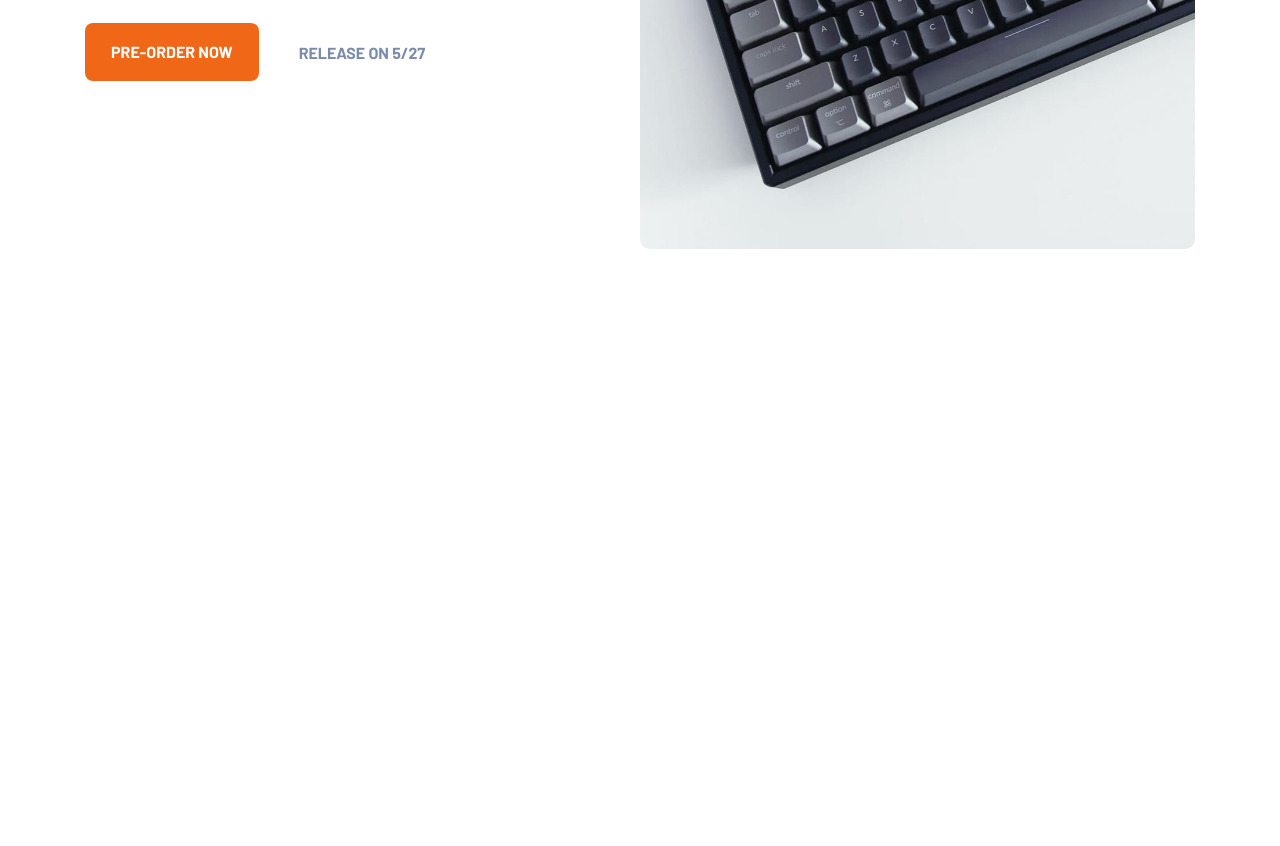
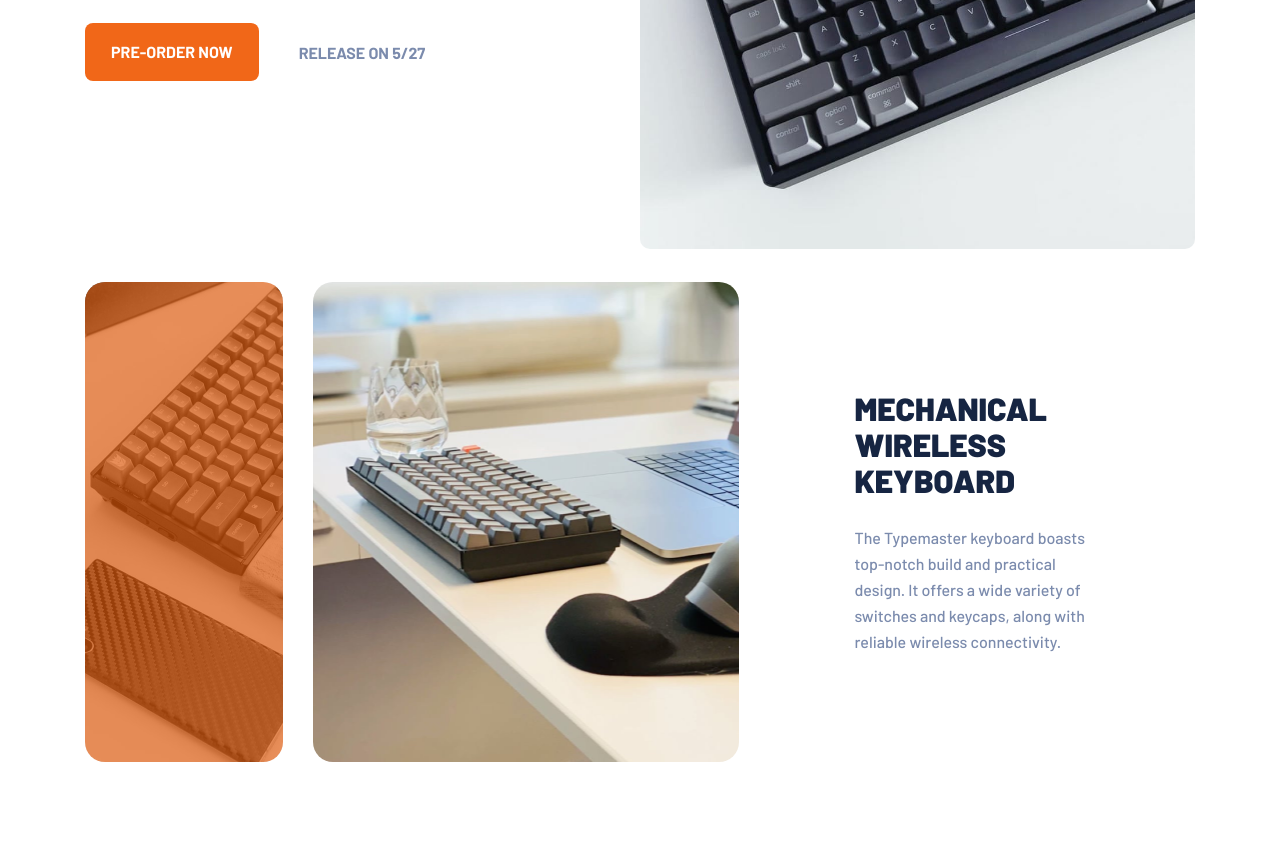
Before and after one commit to Ergashev95/typemaster-landing, a plain HTML site: page index.html in a window 1280 px wide. Shown: the part 424-1270 px from the top of the page. Before the commit the page ends 800 px from the top, so only its background shows below. Drawn offline with Linux system fonts and the light colour scheme.

Commit message:
add product section

```diff
--- a/css/main.css
+++ b/css/main.css
@@ -160,3 +160,71 @@ body {
     object-fit: cover;
 }
 /* SITE-HERO */
+
+
+/* PRODUCT SECTION */
+.product {
+    padding-bottom: 84px;
+}
+.product-grid {
+    display: grid;
+    grid-template-columns: repeat(5,1fr);
+    grid-template-rows: repeat(2,1fr);
+    grid-template-areas:
+        "sm lg lg lg2 lg2"
+        "sm lg lg lg2 lg2"
+    ;
+    gap: 30px;
+}
+.product-item {
+    min-height: 480px;
+    border-radius: 20px;
+    overflow: hidden;
+}
+.product-keyboard__sm {
+    grid-area: sm;
+    position: relative;
+}
+.product-keyboard__lg {
+    grid-area: lg;
+}
+.product-keyboard__text {
+    grid-area: lg2;
+    display: flex;
+    flex-direction: column;
+    justify-content: center;
+    align-items: center;
+    row-gap: 27px;
+}
+.product__picture img {
+    object-fit: cover;
+    width: 100%;
+    height: 100%;
+}
+.product-hover {
+    width: 100%;
+    height: 100%;
+    background-color: #e35a0aa8;
+    position: absolute;
+    top: 0;
+    left: 0;
+}
+.product-title {
+    color: var(--dark-blue);
+    font-size: 32px;
+    font-weight: 900;
+    line-height: 36px;
+    text-transform: uppercase;
+    max-width: 255px;
+    width: 100%;
+
+}
+.product-desc {
+    color: var(--dark-blue-opacity);
+    font-size: 16px;
+    font-weight: 500;
+    line-height: 26px;
+    max-width: 255px;
+    width: 100%;
+}
+/* PRODUCT SECTION */
--- a/index.html
+++ b/index.html
@@ -47,6 +47,37 @@
   </div>
    <!-- SITE-HEADER-HERO -->
 
+   <!-- SITE-MAIN -->
+  <main class="site-main">
+    <section class="product">
+      <div class="container">
+          <div class="product-grid">
+            <div class="product-item product-keyboard__sm">
+              <picture class="product__picture">
+                <source media="(max-width: 768px)" srcset="./assets/tablet/image-phone-and-keyboard.jpg">
+                <source media="(max-width: 576px)" srcset="./assets/mobile/image-phone-and-keyboard.jpg">
+                <img src="./assets/desktop/image-phone-and-keyboard.jpg" alt="Keyword image" class="keyword-image" width="580px" height="480px">
+              </picture>
+              <div class="product-hover"></div>
+            </div>
+            <div class="product-item product-keyboard__lg">
+              <picture class="product__picture">
+                <source media="(max-width: 768px)" srcset="./assets/tablet/image-glass-and-keyboard.jpg">
+                <source media="(max-width: 576px)" srcset="./assets/mobile/image-glass-and-keyboard.jpg">
+                <img src="./assets/desktop/image-glass-and-keyboard.jpg" alt="Keyword image" class="keyword-image" width="580px" height="480px">
+              </picture>
+            </div>
+            <div class="product-item product-keyboard__text">
+              <h3 class="product-title">  Mechanical wireless keyboard</h3>
+              <p class="product-desc">The Typemaster keyboard boasts top-notch build and practical design. It offers a wide variety
+                of switches and keycaps, along with reliable wireless connectivity.</p>
+            </div>
+          </div>
+      </div>
+    </section>
+  </main>
+   <!-- SITE-MAIN -->
+
 
 
 
```
